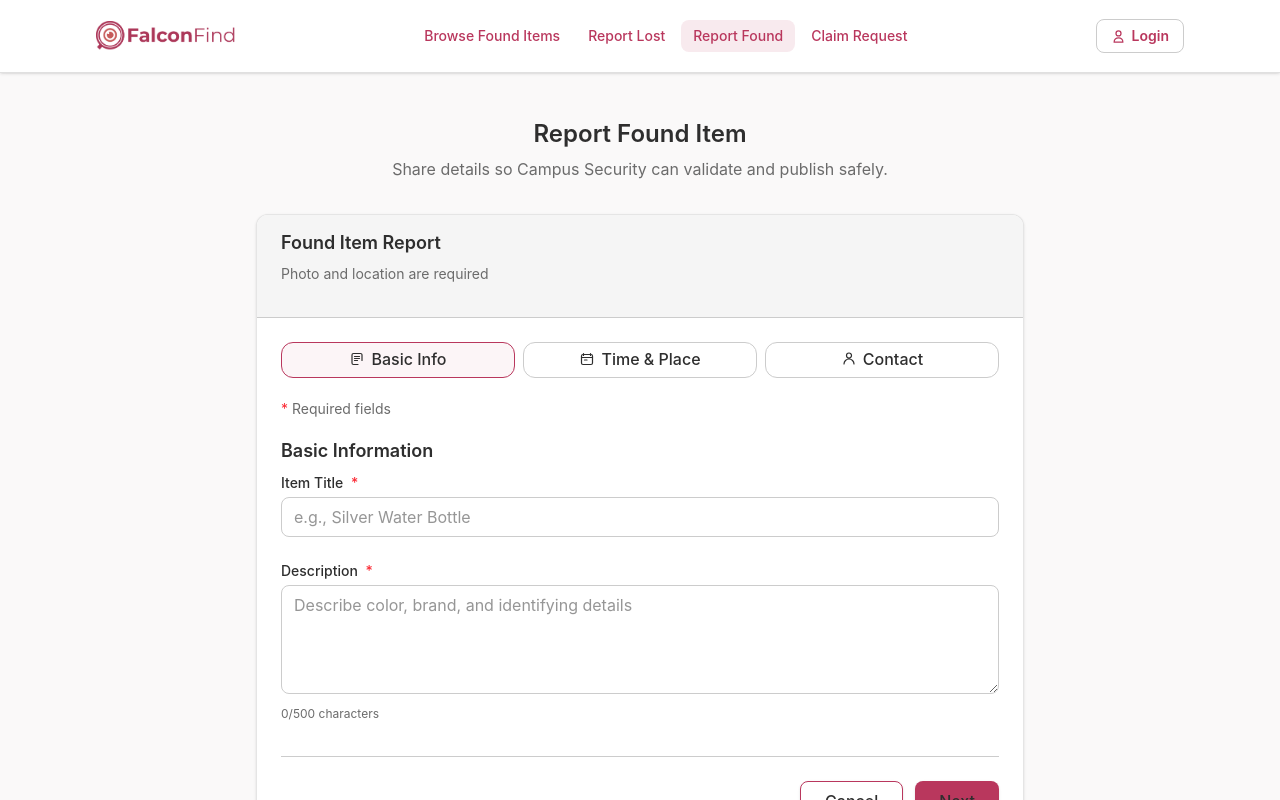
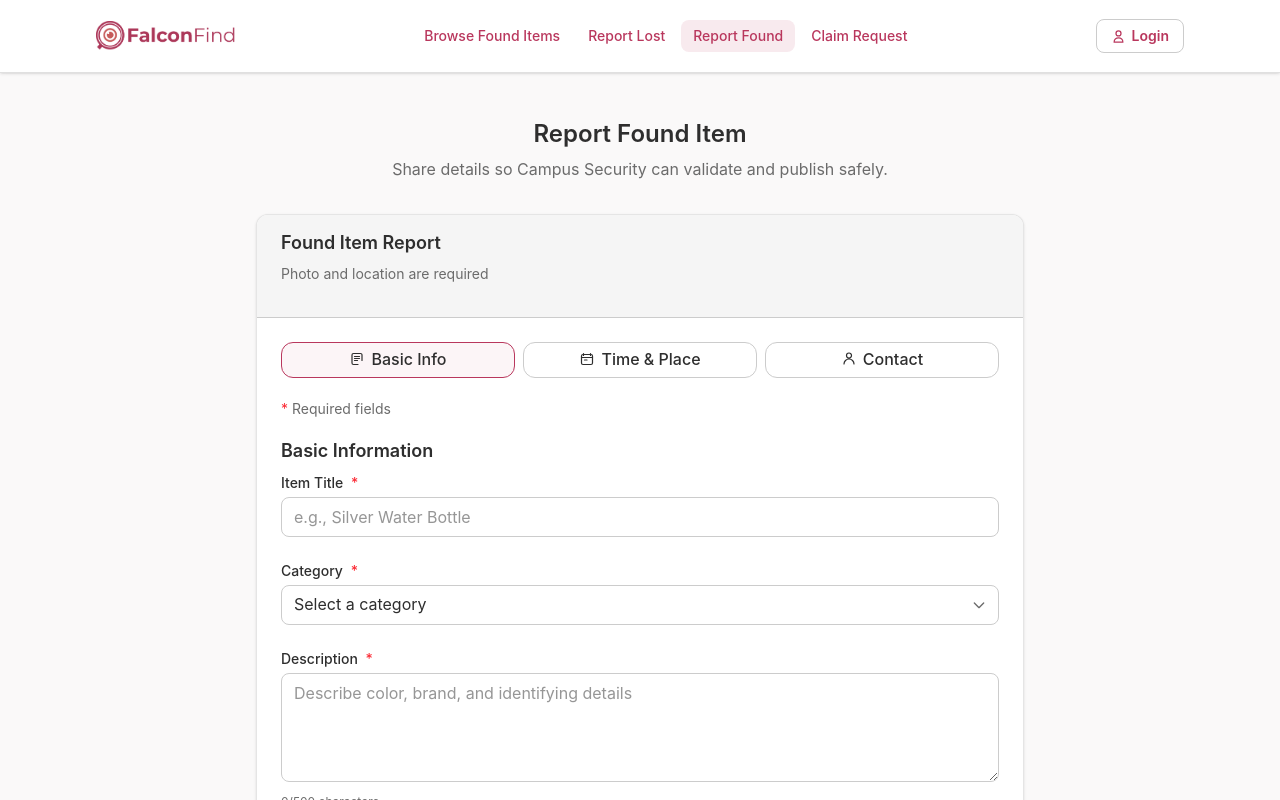
Before and after one commit to RayanRodrigues/FalconsFind, an Angular app in the folder frontend/: page /report/found in a window 1280 px wide. Shown: the top 800 px of the page. Built offline with nearby package versions, Linux system fonts and the light colour scheme.

Commit message:
fix: add category to found report form

```diff
--- a/frontend/src/app/features/public-reporting/found-report-form/found-report-form.component.html
+++ b/frontend/src/app/features/public-reporting/found-report-form/found-report-form.component.html
@@ -60,6 +60,19 @@
                   placeholder="e.g., Silver Water Bottle"
                   [invalid]="isFieldInvalid('title')"
                 />
+              </app-form-field>
+
+              <app-form-field id="category" label="Category" [required]="true" [error]="getFieldError('category')">
+                <app-select
+                  id="category"
+                  formControlName="category"
+                  placeholder="Select a category"
+                  [invalid]="isFieldInvalid('category')"
+                >
+                  @for (category of categories; track category) {
+                    <option [value]="category">{{ category }}</option>
+                  }
+                </app-select>
               </app-form-field>
 
               <app-form-field id="description" label="Description" [required]="true" [error]="getFieldError('description')">
--- a/frontend/src/app/features/public-reporting/found-report-form/found-report-form.component.ts
+++ b/frontend/src/app/features/public-reporting/found-report-form/found-report-form.component.ts
@@ -14,6 +14,7 @@ import { AlertComponent } from '../../../shared/components/feedback/alert.compon
 import { FormFieldComponent } from '../../../shared/components/forms/form-field.component';
 import { InputComponent } from '../../../shared/components/forms/input.component';
 import { PhotoUploadFieldComponent } from '../../../shared/components/forms/photo-upload-field.component';
+import { SelectComponent } from '../../../shared/components/forms/select.component';
 import { TextareaComponent } from '../../../shared/components/forms/textarea.component';
 import { CardComponent } from '../../../shared/components/layout/card.component';
 import { ReportStepsComponent } from '../../../shared/components/navigation/report-steps.component';
@@ -29,6 +30,7 @@ import { mergeSelectedPhotos } from '../../../shared/utils/photo-upload.util';
     FormFieldComponent,
     InputComponent,
     PhotoUploadFieldComponent,
+    SelectComponent,
     TextareaComponent,
     ReportStepsComponent,
     ButtonComponent,
@@ -46,11 +48,15 @@ export class FoundReportFormComponent implements OnInit, OnDestroy {
   currentStep = 1;
   readonly totalSteps = 3;
   readonly todayDate = this.formatLocalDate(new Date());
+  readonly categories = [
+    'Electronics', 'Wallets & Purses', 'Keys', 'ID Cards', 'Clothing',
+    'Backpacks & Bags', 'Books', 'Jewelry', 'Eyewear', 'Personal Items', 'Other'
+  ];
 
   private readonly platformId = inject(PLATFORM_ID);
   private destroy$ = new Subject<void>();
   private readonly stepFields: Record<number, string[]> = {
-    1: ['title', 'description'],
+    1: ['title', 'category', 'description'],
     2: ['foundLocation', 'foundDate', 'foundTime', 'photos'],
     3: ['contactEmail']
   };
@@ -67,6 +73,7 @@ export class FoundReportFormComponent implements OnInit, OnDestroy {
   ngOnInit(): void {
     this.foundForm = this.fb.group({
       title: ['', [Validators.required, Validators.minLength(3), Validators.maxLength(100)]],
+      category: ['', Validators.required],
       description: ['', [Validators.required, Validators.minLength(10), Validators.maxLength(500)]],
       foundLocation: ['', [Validators.required, Validators.maxLength(120)]],
       foundDate: [this.todayDate, [Validators.required, this.validationService.pastDateValidator()]],
@@ -157,6 +164,7 @@ export class FoundReportFormComponent implements OnInit, OnDestroy {
 
     const formData = new FormData();
     formData.append('title', value.title ?? '');
+    formData.append('category', value.category ?? '');
     formData.append('foundLocation', value.foundLocation ?? '');
     // Backend currently accepts a single file field named "photo".
     formData.append('photo', photos[0]);
--- a/frontend/src/app/models/dtos/create-found-report.request.dto.ts
+++ b/frontend/src/app/models/dtos/create-found-report.request.dto.ts
@@ -1,5 +1,6 @@
 export type CreateFoundReportRequest = {
   title: string;
+  category?: string;
   description?: string;
   foundLocation: string;
   foundAt?: string;
```
Also changed, not shown: 2 other files (tests, documents, lock files or other folders).
